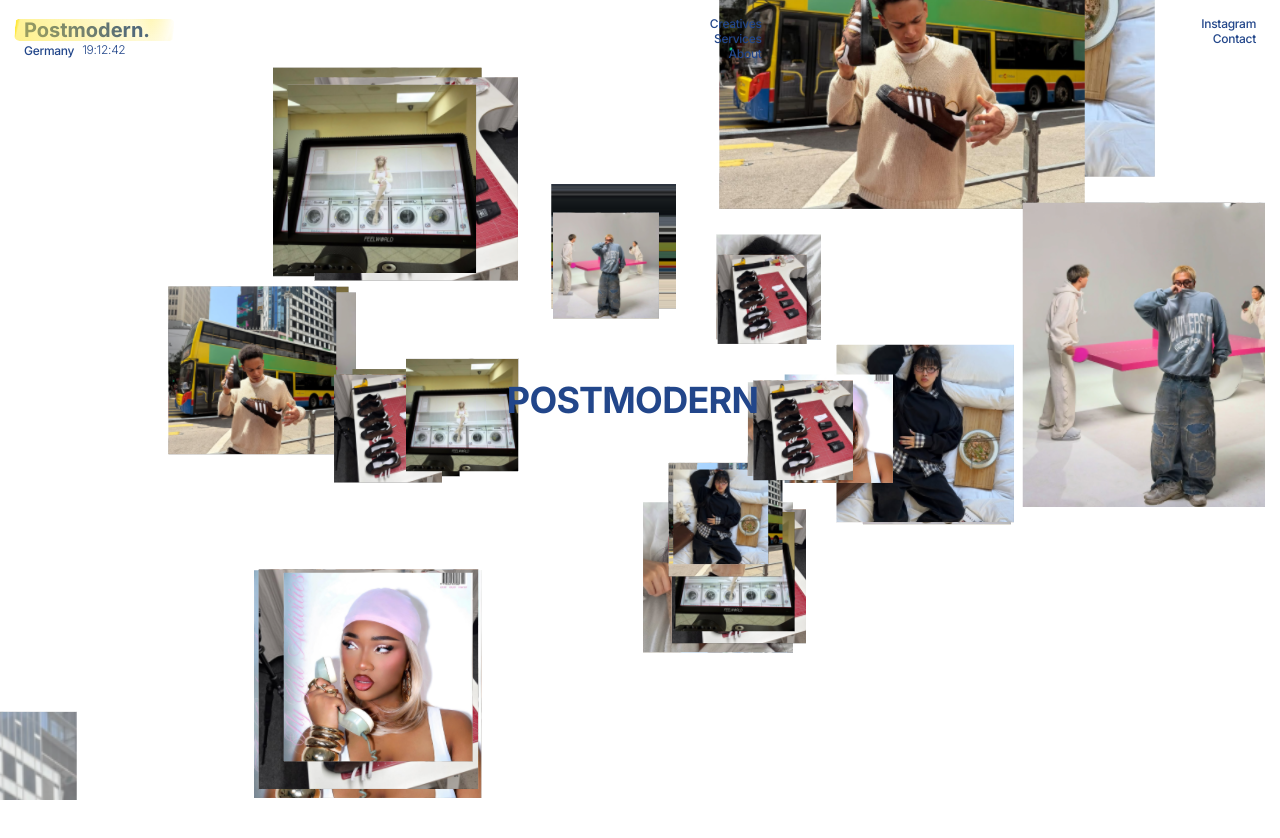
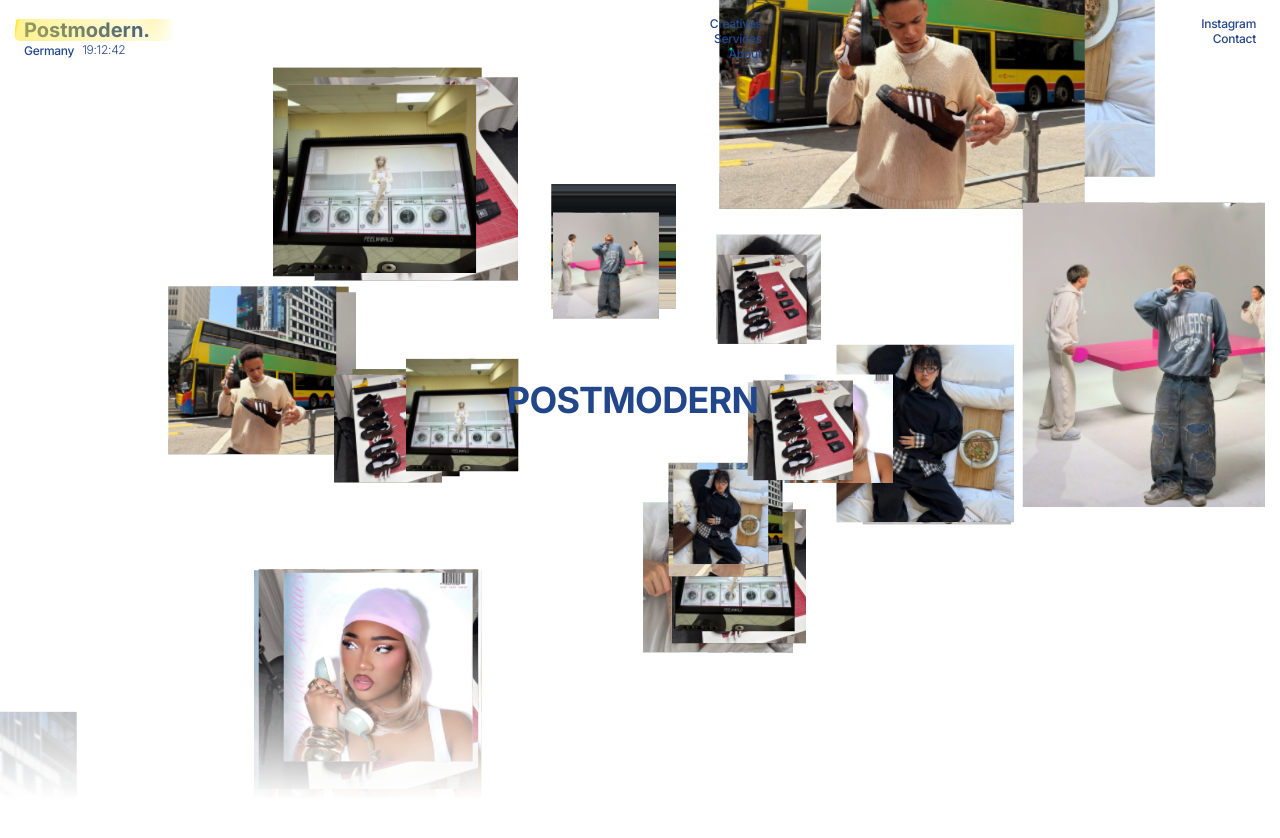
Before and after one commit to Postmodern-Agency/postmodern_next.js, a Next.js app: page / in a window 1280 px wide. Shown: the top 838 px of the page. Built offline with nearby package versions, Linux system fonts and the light colour scheme.

Commit message:
VERS_17.06.2026_updated

```diff
--- a/src/components/ImageUniverse.tsx
+++ b/src/components/ImageUniverse.tsx
@@ -66,7 +66,9 @@
 
     // Mobile-Erkennung
     const isMobile = window.innerWidth < 768;
-    const TOTAL_PARTICLES = isMobile ? 20 : 40;
+
+    // OPTIMIERUNG 1: Weniger Partikel auf Mobile (12 statt 20) verhindert Stottern
+    const TOTAL_PARTICLES = isMobile ? 12 : 40;
     const ATLAS_SLOT_SIZE = isMobile ? 256 : 512;
     const MAX_PIXEL_RATIO = isMobile ? 1 : 2;
 
@@ -83,8 +85,9 @@
 
     const renderer = new THREE.WebGLRenderer({
       canvas: canvasRef.current,
-      antialias: !isMobile, // Auf Mobile deaktiviert für bessere Performance
+      antialias: !isMobile,
       alpha: true,
+      powerPreference: "high-performance", // OPTIMIERUNG 2: GPU-Fokus
     });
     renderer.setSize(sizes.width, sizes.height);
     renderer.setPixelRatio(Math.min(window.devicePixelRatio, MAX_PIXEL_RATIO));
@@ -137,10 +140,14 @@
         const y = baseY + offY;
         const z = clusterZ - offZ;
 
+        // OPTIMIERUNG 3: Kleinere Bilder auf Mobile (verhindert Überlappungs-Lags)
+        const minScale = isMobile ? 18.0 : 35.0;
+        const maxAddScale = isMobile ? 12.0 : 25.0;
+
         positions[pIdx * 3] = x;
         positions[pIdx * 3 + 1] = y;
         positions[pIdx * 3 + 2] = z;
-        scales[pIdx] = 35.0 + Math.random() * 25.0;
+        scales[pIdx] = minScale + Math.random() * maxAddScale;
         opacities[pIdx] = 0;
         textureIndices[pIdx] = Math.floor(Math.random() * IMAGE_PATHS.length);
 
@@ -206,7 +213,7 @@
     const points = new THREE.Points(geometry, material);
     scene.add(points);
 
-    // 4. ANIMATION LOOP — kein window.scrollY, nur cachedScrollY
+    // 4. ANIMATION LOOP
     let animationFrameId: number;
 
     const tick = (time: number) => {
@@ -218,6 +225,18 @@
 
       const scrollProgress = cachedScrollY / (window.innerHeight * 3);
 
+      // OPTIMIERUNG 4: Komplettes Canvas ausfaden am Ende der 400vh Sektion
+      if (canvasRef.current) {
+        const fadeStart = window.innerHeight * 2.5; // Startet kurz bevor die Sektion endet
+        const fadeEnd = window.innerHeight * 3.2;
+        let canvasOpacity = 1.0;
+
+        if (cachedScrollY > fadeStart) {
+          canvasOpacity = 1.0 - (cachedScrollY - fadeStart) / (fadeEnd - fadeStart);
+        }
+        canvasRef.current.style.opacity = Math.max(0, Math.min(1, canvasOpacity)).toString();
+      }
+
       const posAttr = geometry.getAttribute('position');
       const opacAttr = geometry.getAttribute('opacity');
 
@@ -227,9 +246,6 @@
         const wrappedZ =
           25 - (((25 - rawZ) % WRAP_LENGTH) + WRAP_LENGTH) % WRAP_LENGTH;
 
-
-
-      // Partikel, die bereits durch die Kamera sind: verstecken
         if (wrappedZ > 0) {
           opacAttr.setX(i, 0);
         } else {
@@ -275,7 +291,18 @@
 
   return (
     <section className="relative w-full h-[400vh] bg-transparent">
-      <div className="sticky top-0 left-0 w-full h-screen overflow-hidden">
+      {/* OPTIMIERUNG 5: CSS Mask Image
+        Der "mask-image" Verlauf macht den unteren Rand der Box weich.
+        Bilder werden nicht mehr von einer harten Kante durchschnitten,
+        sondern faden auf den letzten 20% sanft nach unten aus.
+      */}
+      <div
+        className="sticky top-0 left-0 w-full h-screen overflow-hidden"
+        style={{
+          maskImage: 'linear-gradient(to bottom, black 80%, transparent 100%)',
+          WebkitMaskImage: 'linear-gradient(to bottom, black 80%, transparent 100%)'
+        }}
+      >
         <canvas ref={canvasRef} className="absolute inset-0 w-full h-full block" />
         <div className="absolute top-0 left-1/2 -translate-x-1/2 w-[100vw] h-full flex items-center justify-center pointer-events-none z-10">
           <h1 className="text-2xl md:text-4xl font-bold tracking-[-0.02em] uppercase opacity-100 text-[#22468a] text-center">
```
Lines whose indentation alone changed are shown as unchanged.
